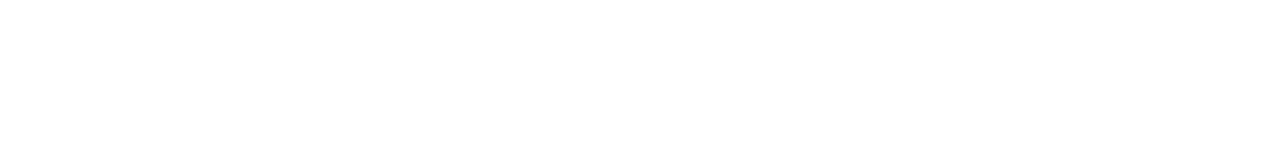
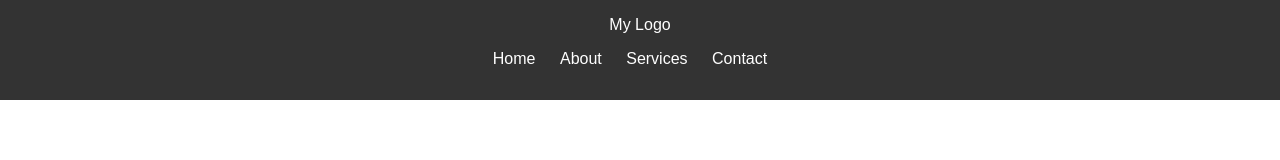
Before and after one commit to AmirFront-hub/Better-Web, a plain HTML site: page Homepage.html in a window 1280 px wide. Drawn offline with Linux system fonts and the light colour scheme.

Commit message:
Orginazing CSS

```diff
--- a/Homepage.html
+++ b/Homepage.html
@@ -4,12 +4,31 @@
 	<meta charset="UTF-8">
 	<meta name="viewport" content="width=device-width, initial-scale=1.0">
 	<title>Document</title>
+	<link rel="stylesheet" href="footer.css">
+	<link rel="stylesheet" href="header.css">
+	<link rel="stylesheet" href="main.css">
 </head>
 <body>
-	<header>
-		<nav>
 
-		</nav>
-	</header>
+    <header>
+        <div class="logo">My Logo</div>
+        <nav>
+            <ul>
+                <li><a href="#home">Home</a></li>
+                <li><a href="#about">About</a></li>
+                <li><a href="#services">Services</a></li>
+                <li><a href="#contact">Contact</a></li>
+            </ul>
+        </nav>
+    </header>
+
+	<main>
+
+	</main>
+
+	<footer>
+
+	</footer>
+
 </body>
 </html>
--- /dev/null
+++ b/header.css
@@ -0,0 +1,27 @@
+body {
+    font-family: Arial, sans-serif;
+    margin: 0;
+    padding: 0;
+}
+
+header {
+    background-color: #333;
+    color: white;
+    padding: 1em;
+    text-align: center;
+}
+
+nav ul {
+    list-style: none;
+    padding: 0;
+}
+
+nav ul li {
+    display: inline;
+    margin-right: 20px;
+}
+
+nav ul li a {
+    color: white;
+    text-decoration: none;
+}
```
Also changed, not shown: footer.css (added), main.css (added), style.css (deleted).
